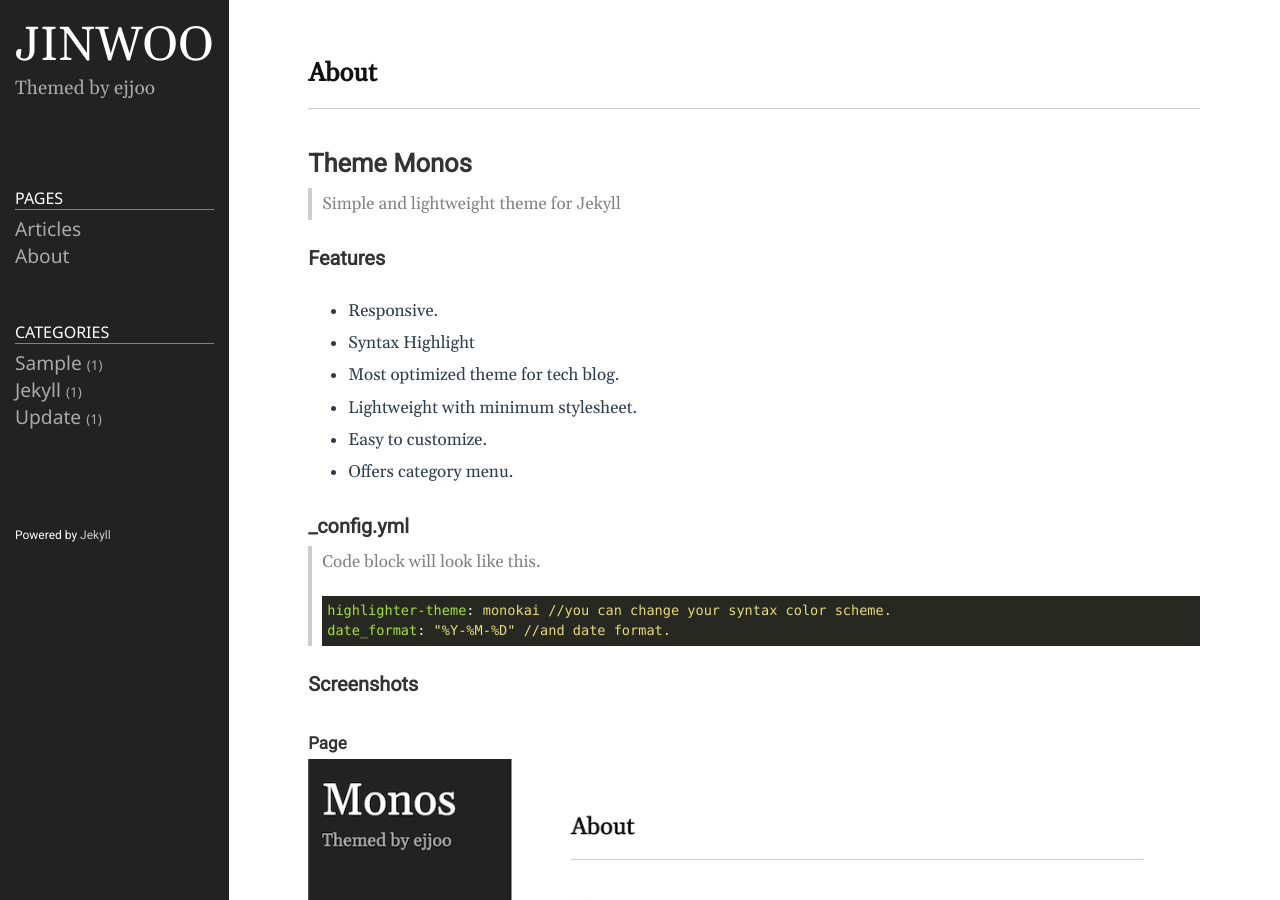
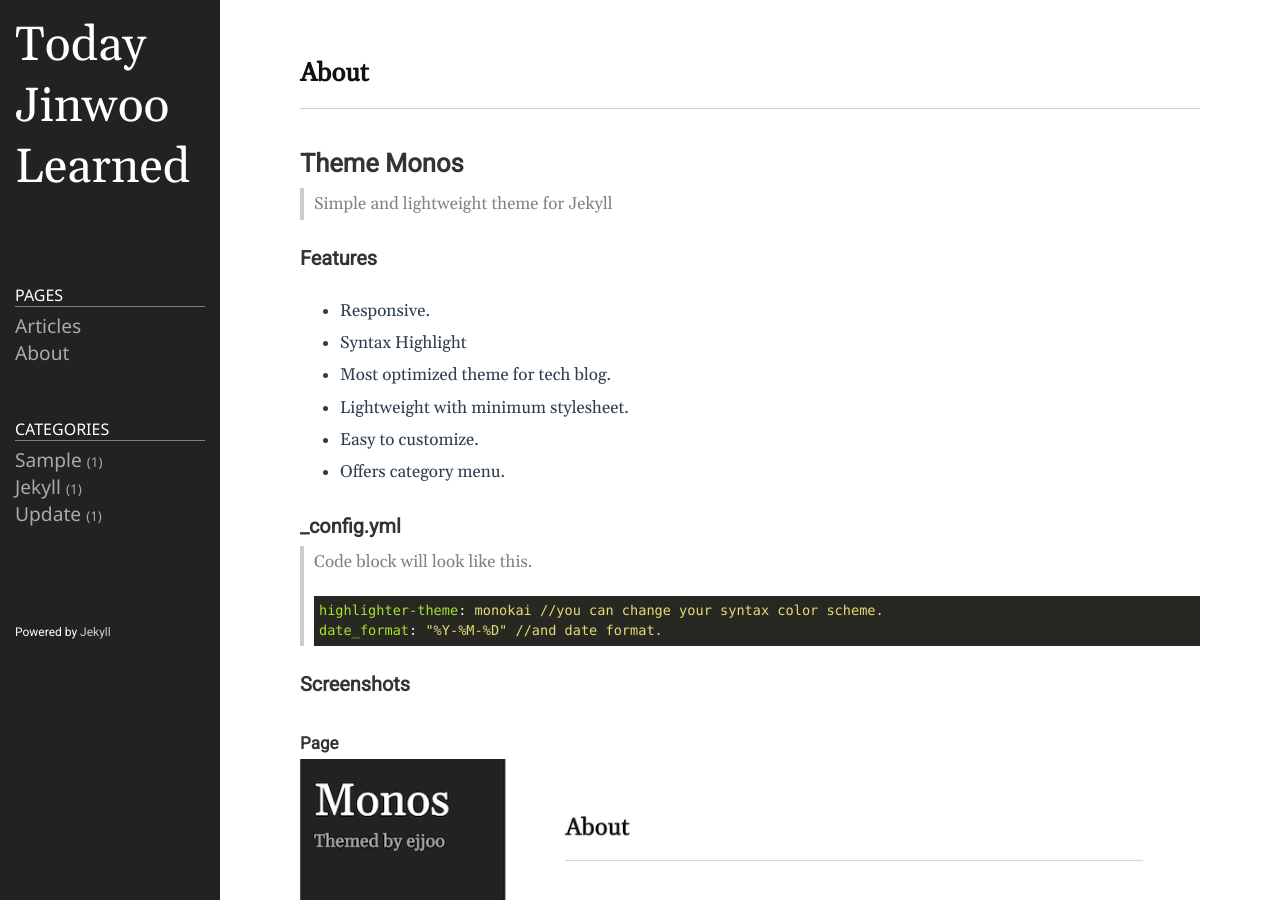
Before and after one commit to happyeveryone96/happyeveryone96.github.io, a Jekyll site: the page built from README.md, in a window 1280 px wide and 900 px high. Built offline with Jekyll 4.4.1, drawn with Linux system fonts in a browser that asks for light colours.

Commit message:
Update _config.yml

```diff
--- a/_config.yml
+++ b/_config.yml
@@ -18,13 +18,12 @@
 # You can create any custom variable you would like, and they will be accessible
 # in the templates via {{ site.myvariable }}.
 
-title: JINWOO
-email: ejjoo7994@gmail.com
+title: Today Jinwoo Learned
 description: >- # this means to ignore newlines until "baseurl:"
-  Themed by ejjoo
+#  Themed by ejjoo
 # baseurl: "/" # the subpath of your site, e.g. /blog
 # url: "http://happyeveryone96.github.io" # the base hostname & protocol for your site, e.g. http://example.com
-github_username: ejjoo
+github_username: happyeveryone96
 highlighter: rouge
 svg:
   optimize: true
```
